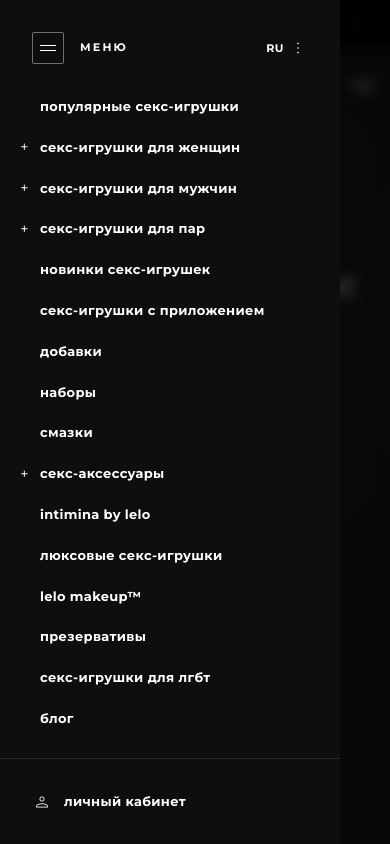
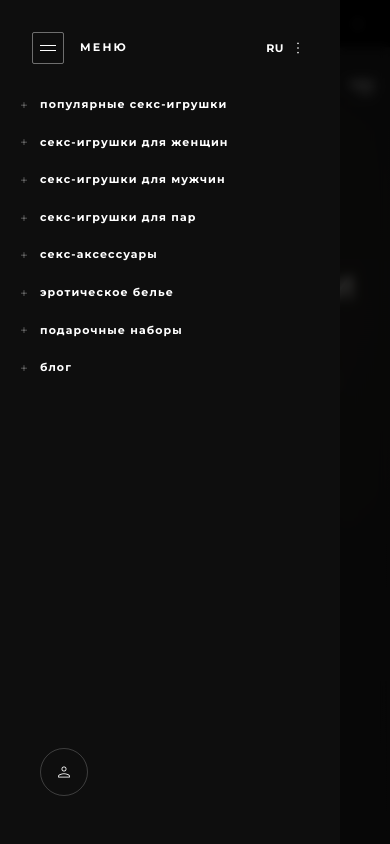
Before and after one commit to COMBINATORR/Hot-Stuff, a React (Vite) app: page / in a window 390 px wide. Both pictures are taken after a click on the button 362 px from the left and 88 px from the top of the page. Shown: the top 844 px of the page. Built offline with nearby package versions, Linux system fonts and the light colour scheme.

Commit message:
feat: implement accordion sub-categories for mobile drawer

```diff
--- a/src/components/Header.jsx
+++ b/src/components/Header.jsx
@@ -7,6 +7,59 @@
   { text: "АКЦИИ ДЛЯ САМОНАСЛАЖДЕНИЯ: СКИДКИ ДО 50% + БЕСПЛАТНАЯ ИГРУШКА", link: "/catalog" },
   { text: "БЕСПЛАТНАЯ ДОСТАВКА ПО ВСЕМУ КАЗАХСТАНУ ОТ 30 000 ₸", link: "/delivery" },
   { text: "НОВИНКИ КАТЕГОРИИ WELLNESS УЖЕ В ПРОДАЖЕ", link: "/catalog?cat=wellness" }
+];
+
+const MENU_ITEMS = [
+  { label: 'популярные секс-игрушки', link: '/catalog' },
+  {
+    label: 'секс-игрушки для женщин',
+    subItems: [
+      { label: 'ПОСМОТРЕТЬ ВСЕ ПРОДУКТЫ', link: '/catalog?cat=women' },
+      { label: 'ВИБРАТОРЫ ДЛЯ ТОЧКИ G', link: '/catalog?cat=g-spot' },
+      { label: 'ВИБРАТОРЫ ДЛЯ КЛИТОРА', link: '/catalog?cat=clitoral' },
+      { label: 'ВИБРАТОРЫ-КРОЛИКИ', link: '/catalog?cat=rabbit' },
+      { label: 'АНАЛЬНЫЕ ПРОБКИ', link: '/catalog?cat=anal-plugs' },
+      { label: 'ВИБРОПУЛЯ', link: '/catalog?cat=bullets' },
+      { label: 'ВИБРАТОРЫ С ПУЛЬТОМ', link: '/catalog?cat=remote' },
+      { label: 'СЕКС-ИГРУШКИ ДЛЯ ПОЕЗДОК', link: '/catalog?cat=travel' },
+      { label: 'ЖЕЗЛОВЫЕ МАССАЖЕРЫ', link: '/catalog?cat=wands' },
+      { label: 'ВАГИНАЛЬНЫЕ ШАРИКИ', link: '/catalog?cat=kegel' },
+      { label: 'АНАЛЬНЫЕ ВИБРОШАРИКИ', link: '/catalog?cat=anal-balls' }
+    ]
+  },
+  {
+    label: 'секс-игрушки для мужчин',
+    subItems: [
+      { label: 'ПОСМОТРЕТЬ ВСЕ ПРОДУКТЫ', link: '/catalog?cat=men' },
+      { label: 'МАССАЖЕРЫ ПРОСТАТЫ', link: '/catalog?cat=prostate' },
+      { label: 'АНАЛЬНЫЕ ПРОБКИ', link: '/catalog?cat=anal-plugs' },
+      { label: 'ЭРЕКЦИОННЫЕ КОЛЬЦА', link: '/catalog?cat=rings' },
+      { label: 'АНАЛЬНЫЕ ВИБРОШАРИКИ', link: '/catalog?cat=anal-balls' },
+      { label: 'МУЖСКОЙ МАСТУРБАТОР', link: '/catalog?cat=masturbators' }
+    ]
+  },
+  {
+    label: 'секс-игрушки для пар',
+    subItems: [
+      { label: 'ПОСМОТРЕТЬ ВСЕ ПРОДУКТЫ', link: '/catalog?cat=couples' },
+      { label: 'ВИБРАТОРЫ С ПУЛЬТОМ', link: '/catalog?cat=remote' },
+      { label: 'НАДЕВАЕМЫЕ ВИБРОМАССАЖЕРЫ', link: '/catalog?cat=wearable' }
+    ]
+  },
+  {
+    label: 'секс-аксессуары',
+    subItems: [
+      { label: 'БДСМ-ИГРУШКИ', link: '/catalog?cat=bdsm' },
+      { label: 'ВЭЛНЕС', link: '/catalog?cat=wellness' },
+      { label: 'ЗАРЯДНЫЕ УСТРОЙСТВА И КАБЕЛИ USB', link: '/catalog?cat=chargers' },
+      { label: 'СЕКС-СВЕЧИ', link: '/catalog?cat=candles' },
+      { label: 'СМАЗКИ', link: '/catalog?cat=lubes' },
+      { label: 'СПРЕЙ ДЛЯ ОЧИСТКИ', link: '/catalog?cat=cleaners' }
+    ]
+  },
+  { label: 'эротическое белье', link: '/catalog?cat=lingerie' },
+  { label: 'подарочные наборы', link: '/catalog?cat=gifts' },
+  { label: 'блог', link: '/blog' },
 ];
 
 /** CartDrawer — slide-in panel (Stitch design) */
@@ -130,6 +183,7 @@
 export default function Header({ cartItems = [], onUpdateQty, onRemove }) {
   const [cartOpen, setCartOpen] = useState(false);
   const [navOpen,  setNavOpen]  = useState(false);
+  const [expandedCategory, setExpandedCategory] = useState(null);
   const [tickerIndex, setTickerIndex] = useState(0);
 
   const cartCount = cartItems.reduce((s, i) => s + i.qty, 0);
@@ -270,43 +324,67 @@
 
               {/* Navigation Links */}
               <nav className="flex flex-col px-10 py-2 gap-5 overflow-y-auto flex-1">
-                {[
-                  { label: 'популярные секс-игрушки', link: '/catalog' },
-                  { label: 'секс-игрушки для женщин', link: '/catalog', hasSub: true },
-                  { label: 'секс-игрушки для мужчин', link: '/catalog', hasSub: true },
-                  { label: 'секс-игрушки для пар', link: '/catalog', hasSub: true },
-                  { label: 'новинки секс-игрушек', link: '/catalog' },
-                  { label: 'секс-игрушки с приложением', link: '/catalog' },
-                  { label: 'добавки', link: '/catalog' },
-                  { label: 'наборы', link: '/catalog' },
-                  { label: 'смазки', link: '/catalog' },
-                  { label: 'секс-аксессуары', link: '/catalog', hasSub: true },
-                  { label: 'intimina by lelo', link: '/catalog' },
-                  { label: 'люксовые секс-игрушки', link: '/catalog' },
-                  { label: 'lelo makeup™', link: '/catalog' },
-                  { label: 'презервативы', link: '/catalog' },
-                  { label: 'секс-игрушки для лгбт', link: '/catalog' },
-                  { label: 'блог', link: '/blog' },
-                ].map((item, idx) => (
+                {MENU_ITEMS.map((item, idx) => {
+                  const isExpanded = expandedCategory === item.label;
+                  return (
+                    <div key={idx} className="flex flex-col">
+                      {item.subItems ? (
+                        <button
+                          onClick={() => setExpandedCategory(isExpanded ? null : item.label)}
+                          className="flex items-center text-left text-white text-[11px] font-bold tracking-widest lowercase relative w-full"
+                        >
+                          <span className="absolute -left-5 top-1/2 -translate-y-1/2 text-white/50 text-[14px] font-light leading-none">
+                            {isExpanded ? '–' : '+'}
+                          </span>
+                          {item.label}
+                        </button>
+                      ) : (
                         <Link
-                    key={idx}
                           to={item.link}
-                    className="relative text-white font-bold text-[13px] hover:text-primary transition-colors pl-5 -ml-5"
+                          className="text-white text-[11px] font-bold tracking-widest lowercase relative"
                           onClick={() => setNavOpen(false)}
                         >
-                    {item.hasSub && (
-                      <span className="absolute left-0 top-1/2 -translate-y-[55%] font-normal text-[15px] leading-none">+</span>
+                          <span className="absolute -left-5 top-1/2 -translate-y-1/2 text-white/50 text-[14px] font-light leading-none">+</span>
+                          {item.label}
+                        </Link>
                       )}
-                    <span className="lowercase tracking-wide">{item.label}</span>
+
+                      {/* Sub-items accordion */}
+                      {item.subItems && (
+                        <AnimatePresence>
+                          {isExpanded && (
+                            <motion.div
+                              initial={{ height: 0, opacity: 0 }}
+                              animate={{ height: 'auto', opacity: 1 }}
+                              exit={{ height: 0, opacity: 0 }}
+                              className="overflow-hidden flex flex-col mt-5"
+                            >
+                              <div className="flex flex-col gap-4 pb-4">
+                                {item.subItems.map((sub, sIdx) => (
+                                  <Link
+                                    key={sIdx}
+                                    to={sub.link}
+                                    className="text-white text-[10px] font-bold tracking-widest uppercase hover:text-primary transition-colors"
+                                    onClick={() => setNavOpen(false)}
+                                  >
+                                    {sub.label}
                                   </Link>
                                 ))}
+                              </div>
+                              <div className="w-full h-px bg-white/30 mt-2 mb-2"></div>
+                            </motion.div>
+                          )}
+                        </AnimatePresence>
+                      )}
+                    </div>
+                  );
+                })}
               </nav>
 
-              <div className="p-8 border-t border-white/10 mt-4">
-                <NavLink to="/account" className="font-bold text-[13px] text-white flex items-center gap-3 hover:text-primary transition-colors" onClick={() => setNavOpen(false)}>
-                  <span className="material-symbols-outlined text-xl font-light">person</span>
-                  <span className="lowercase tracking-wide">личный кабинет</span>
-                </NavLink>
+              <div className="px-10 pb-12 mt-auto">
+                <Link to="/profile" className="flex items-center justify-center w-12 h-12 border border-white/20 rounded-full text-white hover:bg-white hover:text-black transition-colors" onClick={() => setNavOpen(false)}>
+                  <span className="material-symbols-outlined text-[20px]">person</span>
+                </Link>
               </div>
             </motion.div>
           </>
```
Lines whose indentation alone changed are shown as unchanged.
